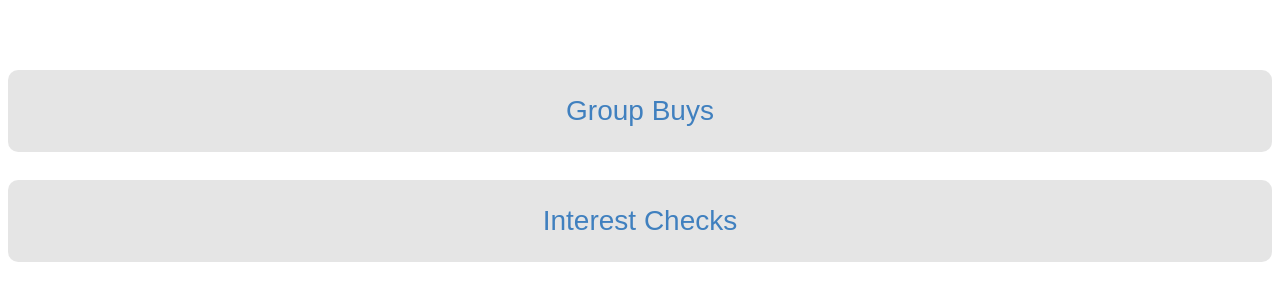
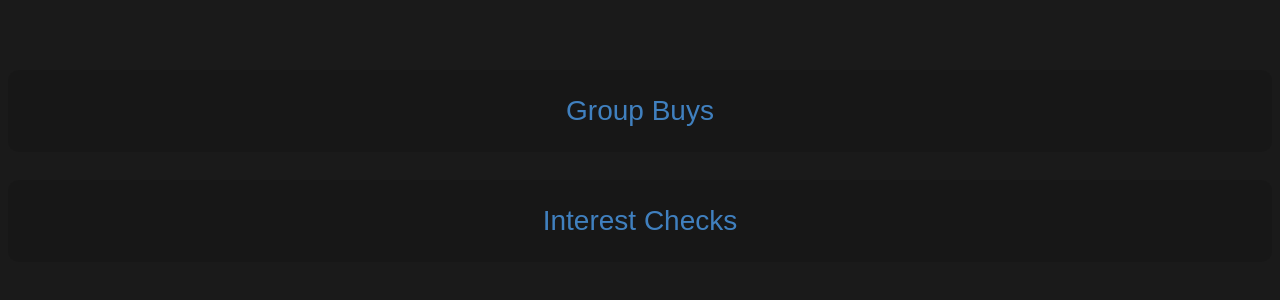
Before and after one commit to arturopuente/keebs, a Next.js app: page / in a window 1280 px wide. Shown: the part 228-528 px from the top of the page. Built offline with nearby package versions, Linux system fonts and the light colour scheme.

Commit message:
Dark mode

```diff
--- /dev/null
+++ b/pages/_app.js
@@ -0,0 +1,5 @@
+import "./app.css";
+
+export default function Keebs({ Component, pageProps }) {
+  return <Component {...pageProps} />;
+}
--- /dev/null
+++ b/pages/app.css
@@ -0,0 +1,15 @@
+body {
+  margin: 0;
+  padding: 8px;
+  background: hsl(0, 0%, 10%);
+  color: hsl(0, 0%, 90%);
+}
+
+a {
+  color: hsl(40, 100%, 70%);
+  text-decoration: none;
+}
+
+a:visited {
+  color: hsl(190, 0%, 70%)
+}
--- a/pages/index.module.css
+++ b/pages/index.module.css
@@ -1,3 +1,7 @@
+.body {
+
+}
+
 .container {
   font-family: "Avenir", sans-serif;
   list-style: none;
```
